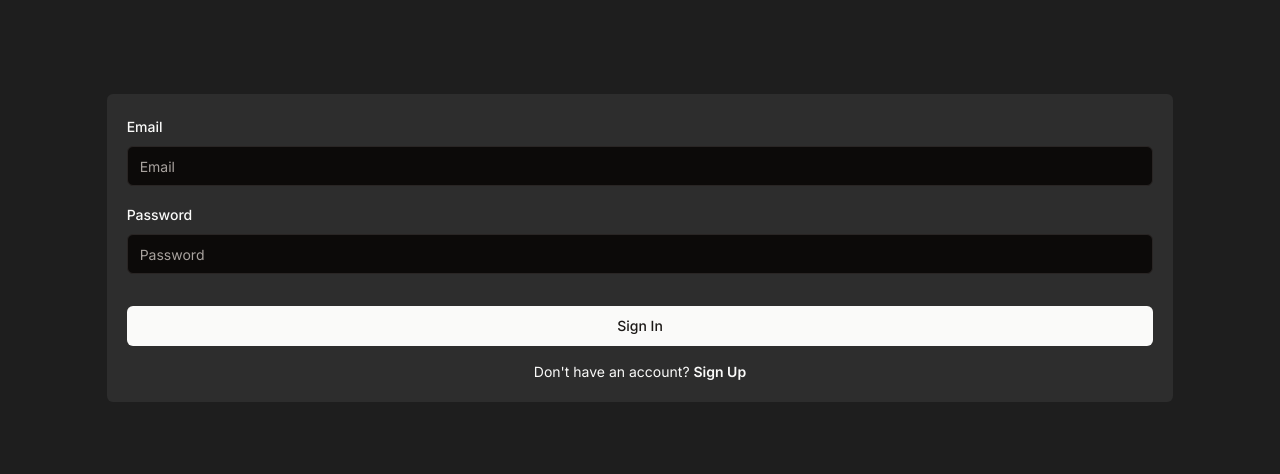
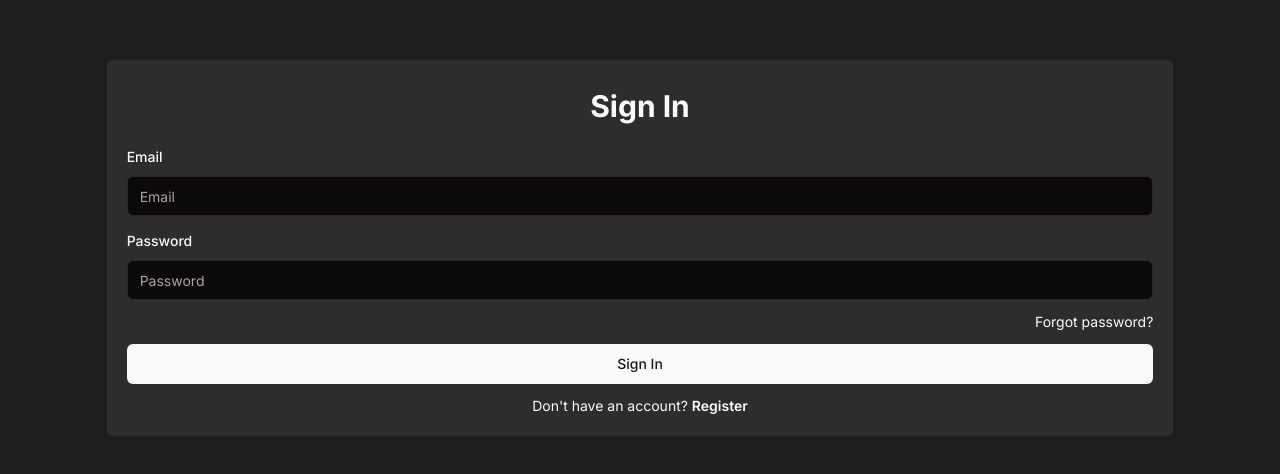
Before and after one commit to AngheloAlva/ScholaNet, a Next.js app: page /auth/sign-in in a window 1280 px wide. Shown: the part 152-626 px from the top of the page. Built offline with nearby package versions, Linux system fonts and the light colour scheme; no server answers.

Commit message:
Add useState hook and isLoading state variable

```diff
--- a/app/auth/sign-in/page.tsx
+++ b/app/auth/sign-in/page.tsx
@@ -1,6 +1,7 @@
 /* eslint-disable @typescript-eslint/no-misused-promises */
 'use client'
 
+import { useState } from 'react'
 import { zodResolver } from '@hookform/resolvers/zod'
 import { useForm } from 'react-hook-form'
 import { z } from 'zod'
@@ -19,6 +20,8 @@ import { Input } from '@/components/ui/input'
 import { login } from '@/api/user/auth'
 import Link from 'next/link'
 
+import './sign-in.css'
+
 const signInSchema = z.object({
   email: z.string().email({ message: 'Please enter a valid email' }),
   password: z.string().min(1, { message: 'Please enter a password' })
@@ -26,6 +29,7 @@ const signInSchema = z.object({
 
 function SignInPage (): React.ReactElement {
   const { toast } = useToast()
+  const [isLoading, setIsLoading] = useState(false)
 
   const form = useForm<z.infer<typeof signInSchema>>({
     resolver: zodResolver(signInSchema),
@@ -37,6 +41,7 @@ function SignInPage (): React.ReactElement {
 
   const onSubmit = async (values: z.infer<typeof signInSchema>): Promise<void> => {
     try {
+      setIsLoading(true)
       const { token, refreshToken } = await login({ email: values.email, password: values.password })
     } catch (error) {
       toast({
@@ -50,7 +55,8 @@ function SignInPage (): React.ReactElement {
   return (
     <main className='w-screen h-screen flex items-center justify-center'>
       <Form {...form}>
-        <form onSubmit={form.handleSubmit(onSubmit)} className='w-5/6 bg-bg-200 p-5 rounded-md flex flex-col gap-4'>
+        <form onSubmit={form.handleSubmit(onSubmit)} className='w-5/6 bg-bg-200 p-5 rounded-md flex flex-col gap-3'>
+          <h1 className='text-3xl font-bold text-center my-2'>Sign In</h1>
           <FormField
             control={form.control}
             name='email'
@@ -77,13 +83,20 @@ function SignInPage (): React.ReactElement {
               </FormItem>
             )}
           />
-          <Button type='submit' className='mt-4 w-full'>
-            Sign In
+          <Link href='/auth/forgot-password' className='text-sm text-right hover:underline'>
+            Forgot password?
+          </Link>
+          <Button type='submit' className='w-full'>
+            {
+              isLoading
+                ? <div className='lds-ring'><div /><div /><div /><div /></div>
+                : 'Sign In'
+            }
           </Button>
           <p className='text-center text-sm'>
             Don't have an account? {' '}
             <Link href='/auth/sign-up' className='font-semibold hover:underline'>
-              Sign Up
+              Register
             </Link>
           </p>
         </form>
--- /dev/null
+++ b/app/auth/sign-in/sign-in.css
@@ -0,0 +1,38 @@
+.lds-ring {
+  display: inline-block;
+  display: flex;
+  justify-content: center;
+  align-items: center;
+  position: relative;
+  width: 100%;
+  height: 100%;
+}
+.lds-ring div {
+  box-sizing: border-box;
+  display: block;
+  position: absolute;
+  width: 25px;
+  height: 25px;
+  margin: 8px;
+  border: 3px solid #454545;
+  border-radius: 50%;
+  animation: lds-ring 1.2s cubic-bezier(0.5, 0, 0.5, 1) infinite;
+  border-color: #454545 transparent transparent transparent;
+}
+.lds-ring div:nth-child(1) {
+  animation-delay: -0.45s;
+}
+.lds-ring div:nth-child(2) {
+  animation-delay: -0.3s;
+}
+.lds-ring div:nth-child(3) {
+  animation-delay: -0.15s;
+}
+@keyframes lds-ring {
+  0% {
+    transform: rotate(0deg);
+  }
+  100% {
+    transform: rotate(360deg);
+  }
+}
--- a/package.json
+++ b/package.json
@@ -31,7 +31,8 @@
     "swiper": "^11.0.5",
     "tailwind-merge": "^2.0.0",
     "tailwindcss-animate": "^1.0.7",
-    "zod": "^3.22.4"
+    "zod": "^3.22.4",
+    "zustand": "^4.4.7"
   },
   "devDependencies": {
     "@types/node": "^20",
```
Also changed, not shown: 1 other file (tests, documents, lock files or other folders).
